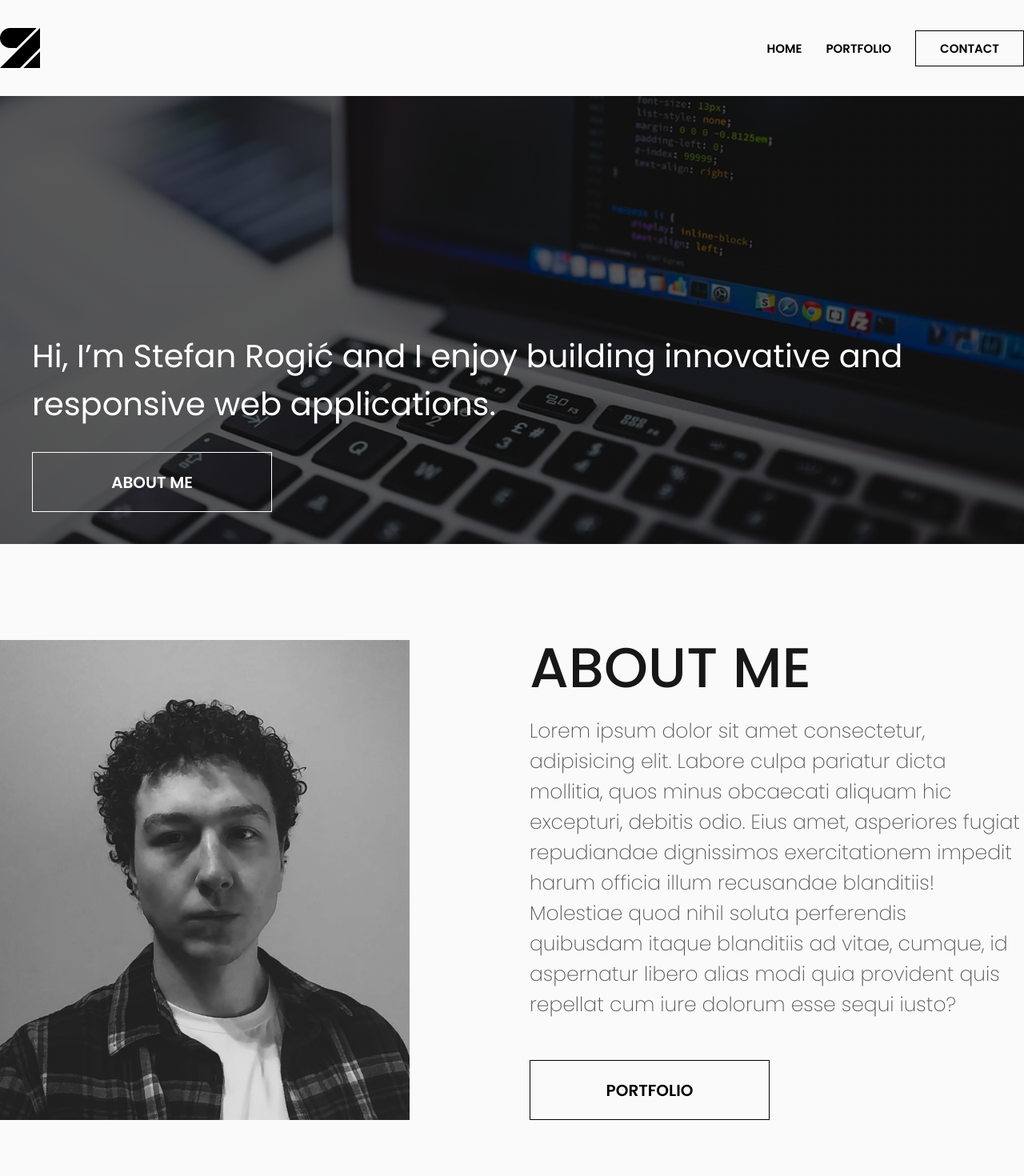
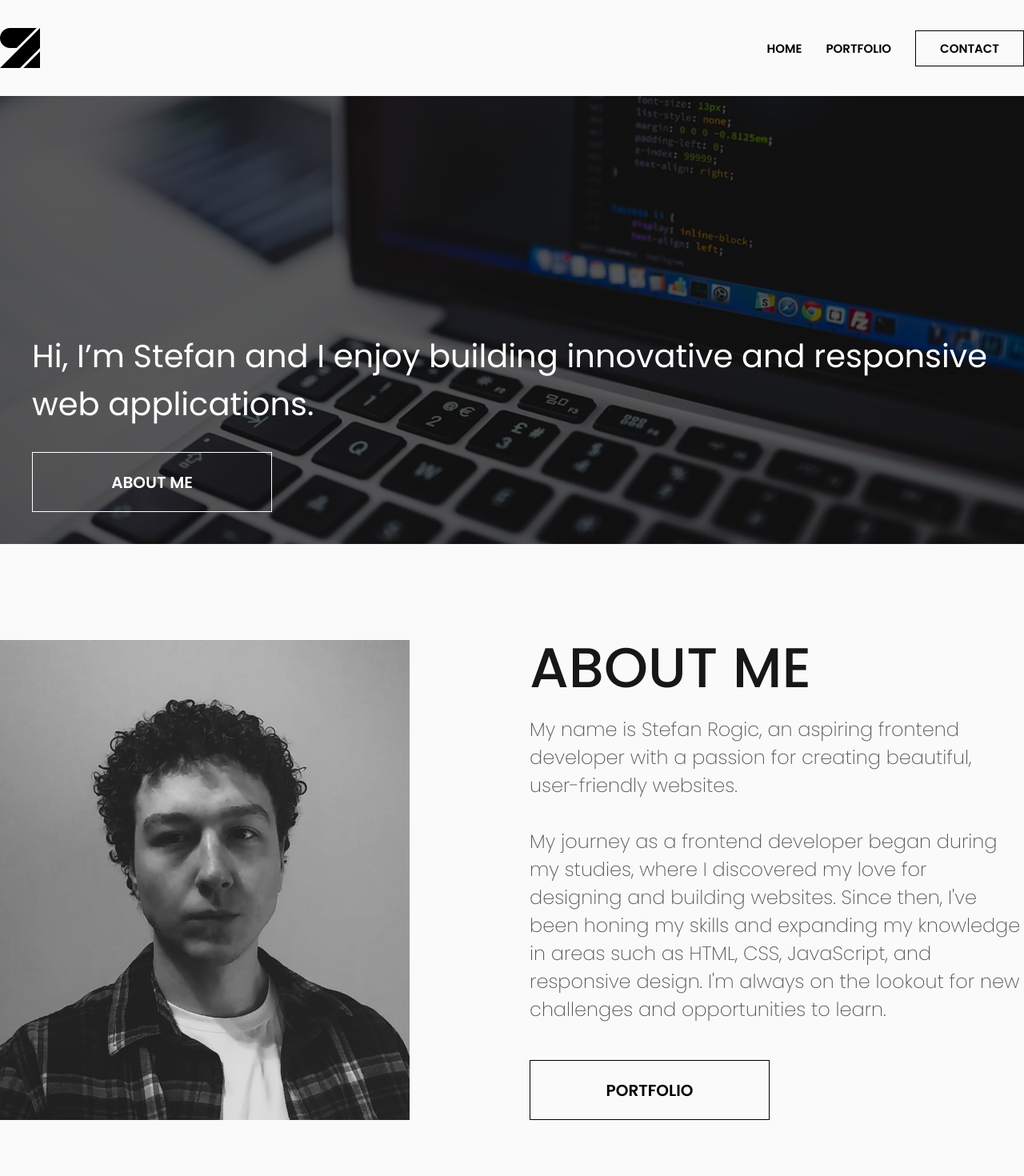
Before and after one commit to stefanrogic/portfolio, a React (Vite) app: page / in a window 1280 px wide. Shown: the top 1470 px of the page at 80% size. Built offline with nearby package versions, Linux system fonts and the light colour scheme.

Commit message:
about me, some images and project descriptions

```diff
--- a/src/components/aboutMe/AboutMe.jsx
+++ b/src/components/aboutMe/AboutMe.jsx
@@ -15,8 +15,10 @@ const AboutMe = () => {
       <div className="right">
         <h1>ABOUT ME</h1>
         <p>
-          Lorem ipsum dolor sit amet consectetur, adipisicing elit. Labore culpa pariatur dicta mollitia, quos minus obcaecati aliquam hic excepturi, debitis odio. Eius amet, asperiores fugiat repudiandae dignissimos exercitationem impedit harum
-          officia illum recusandae blanditiis! Molestiae quod nihil soluta perferendis quibusdam itaque blanditiis ad vitae, cumque, id aspernatur libero alias modi quia provident quis repellat cum iure dolorum esse sequi iusto?
+          My name is Stefan Rogic, an aspiring frontend developer with a passion for creating beautiful, user-friendly websites. <br />
+          <br />
+          My journey as a frontend developer began during my studies, where I discovered my love for designing and building websites. Since then, I've been honing my skills and expanding my knowledge in areas such as HTML, CSS, JavaScript, and
+          responsive design. I'm always on the lookout for new challenges and opportunities to learn.
         </p>
         <Link to="/projects">
           <button>PORTFOLIO</button>
--- a/src/components/aboutMe/aboutMe.scss
+++ b/src/components/aboutMe/aboutMe.scss
@@ -80,7 +80,7 @@
       color: rgb(87, 87, 87);
 
       @include rwd("1150px") {
-        font-size: 25px;
+        font-size: 24px;
       }
     }
 
--- a/src/components/heroSection/HeroSection.jsx
+++ b/src/components/heroSection/HeroSection.jsx
@@ -4,7 +4,7 @@ const HeroSection = ({ onScroll }) => {
   return (
     <div className="heroSection">
       <div>
-        <p>Hi, I’m Stefan Rogić and I enjoy building innovative and responsive web applications.</p>
+        <p>Hi, I’m Stefan and I enjoy building innovative and responsive web applications.</p>
 
         <button onClick={() => onScroll(".about-me")}>ABOUT ME</button>
       </div>
--- a/src/data/projects.js
+++ b/src/data/projects.js
@@ -47,7 +47,7 @@ export const projects = [
     id: 2,
     projectName: "Age Detective",
     shortDesc:
-      "Age Detective was my first React project. The goal was to create a simple, yet functional age calculator that could accurately determine a person's age in years, months, and days. I chose this project because it offered a great opportunity to practice my React skills while creating a useful tool  ",
+      "Age Detective was my first React project. The goal was to create a simple, yet functional age calculator that could accurately determine a person's age in years, months, and days. I chose this project because it offered a great opportunity to practice my React skills while creating a useful tool.",
     background: [``],
     img: ageDetectiveResult,
     visit: "https://agedetective.netlify.app",
--- a/src/pages/portfolio/Portfolio.jsx
+++ b/src/pages/portfolio/Portfolio.jsx
@@ -13,7 +13,7 @@ const Portfolio = () => {
 
   return (
     <div className="portfolio">
-      <h1 className="title">MY PROJECTS</h1>
+      <h1 className="title">My Projects</h1>
       {projects.map((project, i) => (
         <ProjectThumbnail key={i} project={project} />
       ))}
--- a/src/pages/portfolio/porfolio.scss
+++ b/src/pages/portfolio/porfolio.scss
@@ -9,7 +9,7 @@
 
   .title {
     margin-top: 0;
-    margin-bottom: 50px;
+    margin-bottom: 100px;
     font-size: 40px;
     text-align: center;
 
```
Also changed, not shown: src/assets/projects/ageDetective/ageDetectiveResult.png, src/assets/projects/devJobs/devJobsMain.png.
